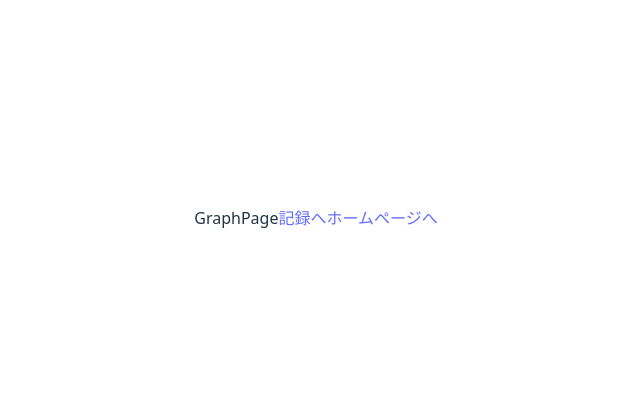
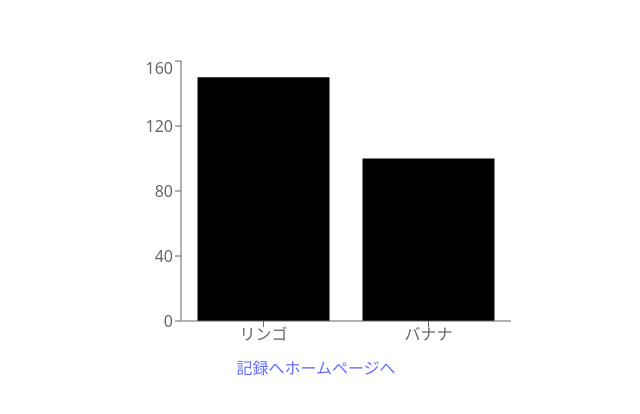
Before and after one commit to NK702468/household-account-book, a React (Vite) app: page /graph in a window 1280 px wide. Shown: the part 182-596 px from the top of the page, without its empty margins (324-964 px from the left). Built offline with nearby package versions, Linux system fonts and the light colour scheme.

Commit message:
add graph

```diff
--- a/src/pages/GraphPage.tsx
+++ b/src/pages/GraphPage.tsx
@@ -1,13 +1,24 @@
 import { Link } from "react-router-dom"
 import { ROUTES } from "../ROUTES"
+import { Bar, BarChart, Tooltip, XAxis, YAxis } from "recharts"
 
 
 type Props = {}
 
 export default function GraphPage({}: Props) {
+  const data: object[] = [
+    {name: "リンゴ", price: 150},
+    {name: "バナナ", price: 100}
+  ];
+
   return (
     <div>
-      GraphPage
+      <BarChart width={400} height={300} data={data}>
+        <XAxis dataKey="name"/>
+        <YAxis />
+        <Tooltip />
+        <Bar dataKey="price"/>
+      </BarChart>
       <Link to={ROUTES.EXPENSE}>記録へ</Link>
       <Link to={ROUTES.HOME}>ホームページへ</Link>
     </div>
```
